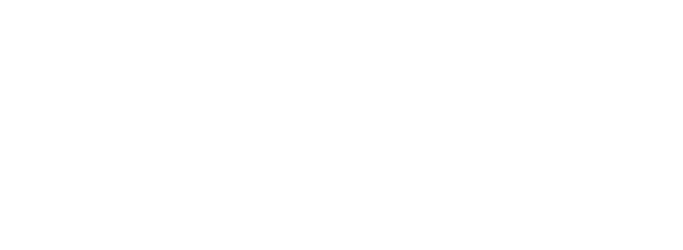
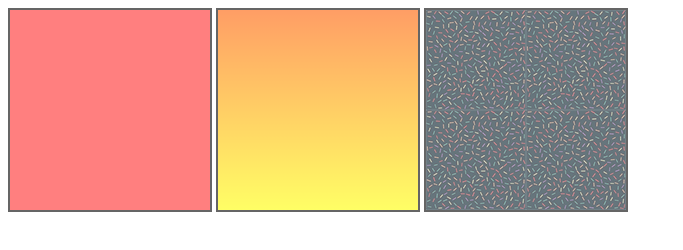
Before and after one commit to devgabrielbrito/html-css, a plain HTML site: page exercicios/ex022/fundo001.html in a window 1280 px wide. Shown: the whole page, without its empty margins (0-683 px from the left). Drawn offline with Linux system fonts and the light colour scheme.

Commit message:
aula guanabara

```diff
--- a/exercicios/ex022/fundo001.html
+++ b/exercicios/ex022/fundo001.html
@@ -6,19 +6,41 @@
     <meta name="viewport" content="width=device-width, initial-scale=1.0">
     <title>Teste de Imagem de Fundo</title>
     <style>
+        .quadrado {
+            border: 2px solid black;
+            width: 200px;
+            height: 200px;
+            display: inline-block;
+            opacity: 60%;
+        }
 
+        #q1 {
+            background-color: rgb(255, 43, 43);
+        }
+
+        #q2 {
+            background-image: linear-gradient(to bottom, rgb(255, 94, 0), yellow);
+        }
+
+        #q3 {
+            background-image: url('imagens/pattern001.png');
+        }
+
+        .quadrado:hover {
+            opacity: 100%;
+        }
     </style>
 
 </head>
 
 <body>
-    <div  class="quadrado">
+    <div  class="quadrado" id="q1">
 
     </div>
-    <div class="quadrado">
+    <div class="quadrado" id="q2">
 
     </div>
-    <div class="quadrado">
+    <div class="quadrado" id="q3">
 
     </div>
 </body>
```
Also changed, not shown: exercicios/ex022/fundo002.html (added).
